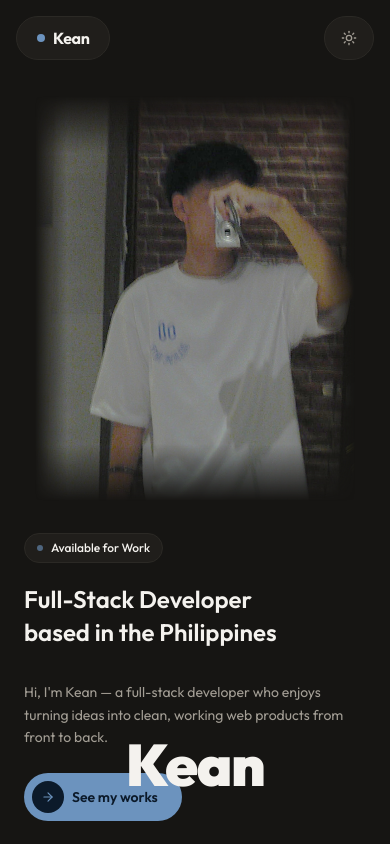
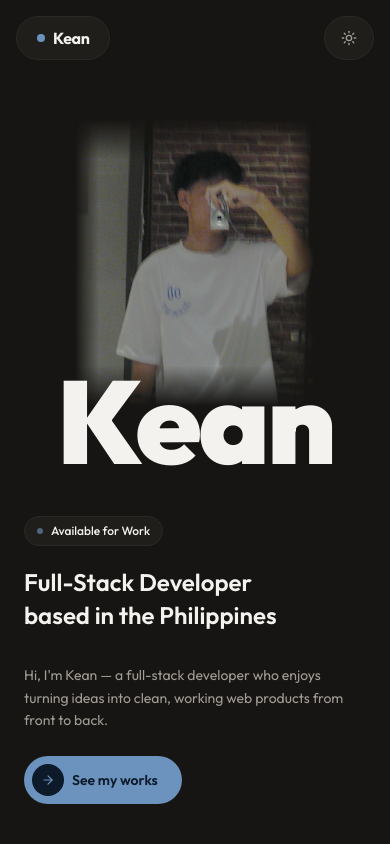
Before and after one commit to garciakean32/Kean-Portfolio, a Next.js app: page / in a window 390 px wide. Shown: the top 844 px of the page. Built offline with nearby package versions, Linux system fonts and the light colour scheme.

Commit message:
fix: improve hero and footer layout on mobile

```diff
--- a/components/sections/Footer.tsx
+++ b/components/sections/Footer.tsx
@@ -68,14 +68,14 @@ export default function Footer() {
                     </div>
 
                     {/* Resume + Copyright */}
-                    <div className="flex flex-col md:flex-row items-center gap-4">
+                    <div className="flex flex-col md:flex-row items-center gap-4 text-center md:text-left">
                         <a
                             href={personal.resumeUrl}
                             download
-                            className="inline-flex items-center gap-2 px-5 py-2.5 rounded-full text-xs font-semibold transition-colors duration-200 hover:opacity-90"
+                            className="inline-flex shrink-0 items-center gap-2 whitespace-nowrap px-5 py-2.5 rounded-full text-xs font-semibold transition-colors duration-200 hover:opacity-90"
                             style={{ background: "var(--accent)", color: "var(--accent-fg)" }}
                         >
-                            <Download size={12} />
+                            <Download size={12} className="shrink-0" />
                             Download Resume
                         </a>
                         <span className="text-xs" style={{ color: "var(--muted)" }}>
--- a/components/sections/Hero.tsx
+++ b/components/sections/Hero.tsx
@@ -14,7 +14,7 @@ export default function Hero() {
             <div className="w-full max-w-6xl mx-auto px-6 pt-16 lg:pt-20">
                 <div className="grid grid-cols-1 lg:grid-cols-[1fr_auto_1fr] gap-8 lg:gap-8 items-start">
                     {/* Left — availability + role */}
-                    <div className="order-2 lg:order-1 lg:self-start lg:pt-6">
+                    <div className="order-3 lg:order-1 lg:self-start lg:pt-6">
                         <span
                             className="inline-flex items-center gap-2 px-3 py-1.5 rounded-full text-xs font-medium mb-5"
                             style={{
@@ -42,7 +42,7 @@ export default function Hero() {
                     {/* Center — portrait, faded at the edges so it blends into the page */}
                     <div className="order-1 lg:order-2 flex justify-center w-full">
                         <div
-                            className="relative w-full max-w-xs sm:max-w-sm lg:w-[26rem] lg:max-w-none h-[48vh] sm:h-[56vh] lg:h-[72vh] overflow-hidden"
+                            className="relative w-full max-w-[15rem] sm:max-w-xs lg:w-[26rem] lg:max-w-none h-[34vh] sm:h-[44vh] lg:h-[72vh] overflow-hidden"
                             style={{
                                 WebkitMaskImage:
                                     "linear-gradient(to bottom, transparent 0%, black 14%, black 86%, transparent 100%), linear-gradient(to right, transparent 0%, black 10%, black 90%, transparent 100%)",
@@ -64,7 +64,7 @@ export default function Hero() {
                     </div>
 
                     {/* Right — intro + CTA */}
-                    <div className="order-3 lg:self-start lg:pt-6 lg:justify-self-end lg:max-w-xs">
+                    <div className="order-4 lg:order-3 lg:self-start lg:pt-6 lg:justify-self-end lg:max-w-xs">
                         <p
                             className="text-sm md:text-base leading-relaxed mb-6"
                             style={{ color: "var(--muted)" }}
@@ -87,16 +87,16 @@ export default function Hero() {
                             See my works
                         </a>
                     </div>
+
+                    {/* Giant name — overlaps the bottom of the portrait */}
+                    <h1
+                        className="order-2 lg:order-4 lg:col-span-3 relative z-10 font-display font-black tracking-tight text-center leading-[0.8] select-none -mt-16 sm:-mt-24 lg:-mt-40 pb-4 text-[clamp(4rem,30vw,10rem)] lg:text-[clamp(3.5rem,15vw,16rem)]"
+                        style={{ color: "var(--fg)" }}
+                    >
+                        {personal.name.split(" ")[0]}
+                    </h1>
                 </div>
             </div>
-
-            {/* Giant name — overlaps the bottom of the portrait */}
-            <h1
-                className="relative z-10 font-display font-black tracking-tight text-center leading-[0.8] select-none -mt-20 sm:-mt-24 lg:-mt-32 pb-4"
-                style={{ color: "var(--fg)", fontSize: "clamp(3.5rem, 15vw, 16rem)" }}
-            >
-                {personal.name.split(" ")[0]}
-            </h1>
         </section>
     );
 }
```
